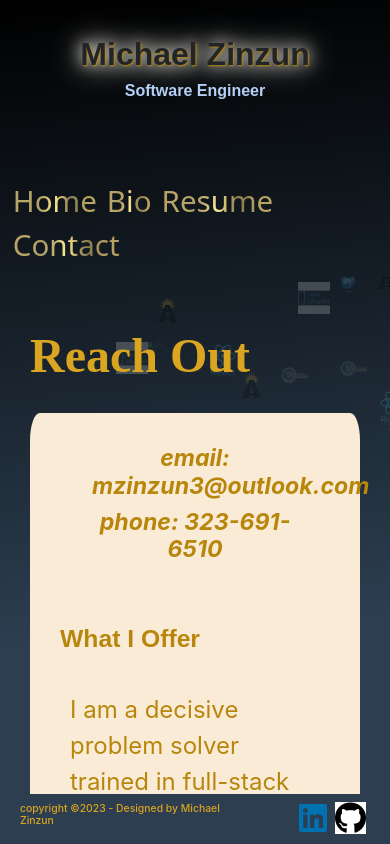
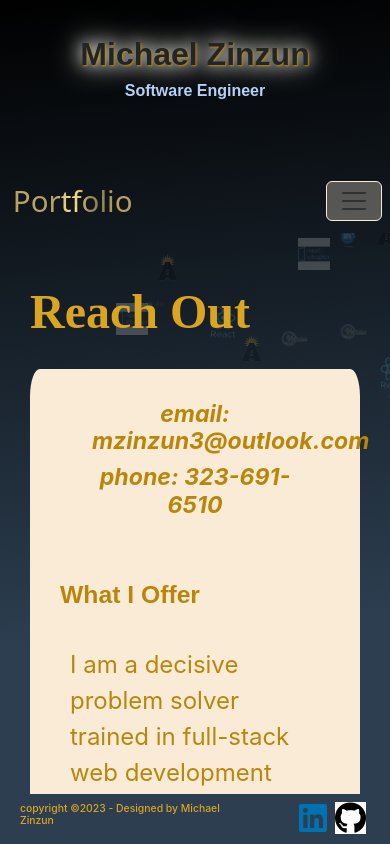
Before and after one commit to mzinzun/profiler, a React (Create React App) app: page /profiler/contact in a window 390 px wide. Built offline with nearby package versions, Linux system fonts and the light colour scheme.

Commit message:
added hamburger menu

```diff
--- a/package.json
+++ b/package.json
@@ -6,10 +6,12 @@
   "dependencies": {
     "@babel/plugin-proposal-private-property-in-object": "^7.21.11",
     "@emailjs/browser": "^3.11.0",
+    "bootstrap": "^5.3.0",
     "email-js": "^2.0.2",
     "pdf-dist": "^1.0.0",
     "pdfjs-dist": "^3.7.107",
     "react": "^18.2.0",
+    "react-bootstrap": "^2.8.0",
     "react-dom": "^18.2.0",
     "react-pdf": "^6.2.2",
     "react-router-dom": "^6.11.1",
--- a/public/index.html
+++ b/public/index.html
@@ -9,6 +9,7 @@
     <title>Michael Zinzun Profile</title>
     <link rel="stylesheet" href="https://cdnjs.cloudflare.com/ajax/libs/font-awesome/6.3.0/css/all.min.css">
     <link href="https://cdn.jsdelivr.net/npm/bootstrap@5.3.0/dist/css/bootstrap.min.css" rel="stylesheet" integrity="sha384-9ndCyUaIbzAi2FUVXJi0CjmCapSmO7SnpJef0486qhLnuZ2cdeRhO02iuK6FUUVM" crossorigin="anonymous">
+
   </head>
   <body>
     <noscript>You need to enable JavaScript to run this app.</noscript>
--- a/src/App/App.css
+++ b/src/App/App.css
@@ -11,7 +11,7 @@
   display: flex;
   flex-direction: column;
 }
-li {
+li, .menuItem {
   padding: 0 5px;
   list-style: none;
   font-size: clamp(1.25rem, 3.5vh, 4rem);
@@ -26,14 +26,37 @@ li {
 a {
   text-decoration: none;
 }
-nav {
+/* nav {
   padding: 0;
   margin: 0;
+} */
+ul {
+  list-style: none;
+  margin: 0;
+  padding: 0;
 }
+
+li {
+  display: inline-block;
+  margin-right: 20px;
+}
+
+/* a {
+  color: #333;
+  text-decoration: none;
+} */
 .navbar {
   padding: 10px 2%;
   margin: 0;
 }
+button[aria-controls='basic-navbar-nav'] {
+  border: thin solid hsl(34, 78%, 91%) !important;
+  background-color:hsl(33, 78%, 91%,.3);
+}
+
+
+
+
 main {
   position: relative;
   flex: 1;
--- a/src/App/App.jsx
+++ b/src/App/App.jsx
@@ -1,4 +1,5 @@
 import { BrowserRouter as Router, Route, Routes, Link } from 'react-router-dom';
+import { Navbar, Nav, NavDropdown } from 'react-bootstrap';
 import { useState, useEffect } from 'react';
 import Header from "../components/Header";
 import Home from "../components/Home";
@@ -16,23 +17,33 @@ function App(props) {
         console.log('App Component is Loaded');
         // <Router basename={process.env.PUBLIC_URL}>
     }, []);
+    // const nav = document.querySelector('nav');
+    // const toggleButton = document.querySelector('#toggle-button');
+
+    // toggleButton.addEventListener('click', () => {
+    //   nav.classList.toggle('collapsed');
+    // });
+
     return (
         <div className="App">
             <Router basename="/profiler">
                 <Header />
-                <nav >
-                    <ul className='menu navbar justify-content-start'>
-                        <Link to='/home'><li>Home</li></Link>
-                        <Link to='/bio'><li>Bio</li></Link>
-                        <Link to='/resume'><li>Resume</li></Link>
-                        <Link to='/contact'><li>Contact</li></Link>
-                    </ul>
-                </nav>
+                <Navbar expand="sm">
+                    <Link className="menuItem" to="/home">Portfolio</Link>
+                    <Navbar.Toggle aria-controls="basic-navbar-nav" />
+                    <Navbar.Collapse id="basic-navbar-nav">
+                        <Nav className="mr-auto">
+                            <Link className="menuItem" to="/bio">Bio</Link>
+                            <Link className="menuItem" to="/resume">Resume</Link>
+                            <Link className="menuItem" to="/contact">Contact</Link>
+                        </Nav>
+                    </Navbar.Collapse>
+                </Navbar>
                 <main>
                     <Routes>
                         <Route path="/" element={<Home setlogosOpacity={setlogosOpacity} logosOpacity={logosOpacity} />} />
                         <Route path="/home" element={<Home setlogosOpacity={setlogosOpacity} logosOpacity={logosOpacity} />} />
-                        <Route path="/bio" element={<Bio logosOpacity = {logosOpacity} setlogosOpacity = {setlogosOpacity} />} />
+                        <Route path="/bio" element={<Bio logosOpacity={logosOpacity} setlogosOpacity={setlogosOpacity} />} />
                         <Route path="/resume" element={<Resume setlogosOpacity={setlogosOpacity} logosOpacity={logosOpacity} />} />
                         <Route path="/contact" element={<Contact setlogosOpacity={setlogosOpacity} logosOpacity={logosOpacity} />} />
                         <Route path="/*" element={<Home />} />
--- a/src/components/Bio/Bio.jsx
+++ b/src/components/Bio/Bio.jsx
@@ -19,8 +19,9 @@ function Bio(props) {
             }}>
                 <h1>About Me:</h1>
                 <blockquote className='bio'>
-                    I am highly motivated and pride myself on my problem solving skills. I have been in the IT industry for many years and have built a strong foundation in Information Technology. As a result I am able to effectively learn new technologies and programming languages. My experience has shown that I work well helping others with learning challenging concepts and I believe that anyone can learn how to code. </blockquote>
-                <blockquote className='bio'>With the proper tools (and a little creativity) , even the most challenging problems can be resolved. Through The Last Mile WDF program, I immersed myself in intensive hands-on training in full stack web development technologies including NodeJS, Express, React, and MongDB. This on top of HTML, CSS and libraries such as Bootstrap, Jquery, and fontAwesome. Projects included full stack, responsive web sites. I really enjoy working with computers and I especially enjoy starting projects and seeing the end result
+                    I am a highly motivated individual who takes pride in my problem-solving skills. With extensive experience in the IT industry, I have developed a strong foundation in Information Technology. This background enables me to quickly grasp new technologies and programming languages efficiently. Over the years, I have discovered that I excel at helping others comprehend complex concepts and firmly believe that anyone can learn how to code.
+                </blockquote>
+                <blockquote className='bio'>I firmly believe that with the right tools and a touch of creativity, even the most challenging problems can be overcome. Through my participation in The Last Mile WDF program, I underwent immersive, hands-on training in full stack web development technologies such as NodeJS, Express, React, and MongoDB. Additionally, I possess expertise in HTML, CSS, and various libraries like Bootstrap, jQuery, and FontAwesome. I find great satisfaction in working with computers, particularly in initiating projects and witnessing their successful completion.
                 </blockquote>
             </section>
 
```
Also changed, not shown: 1 other file (tests, documents, lock files or other folders).
